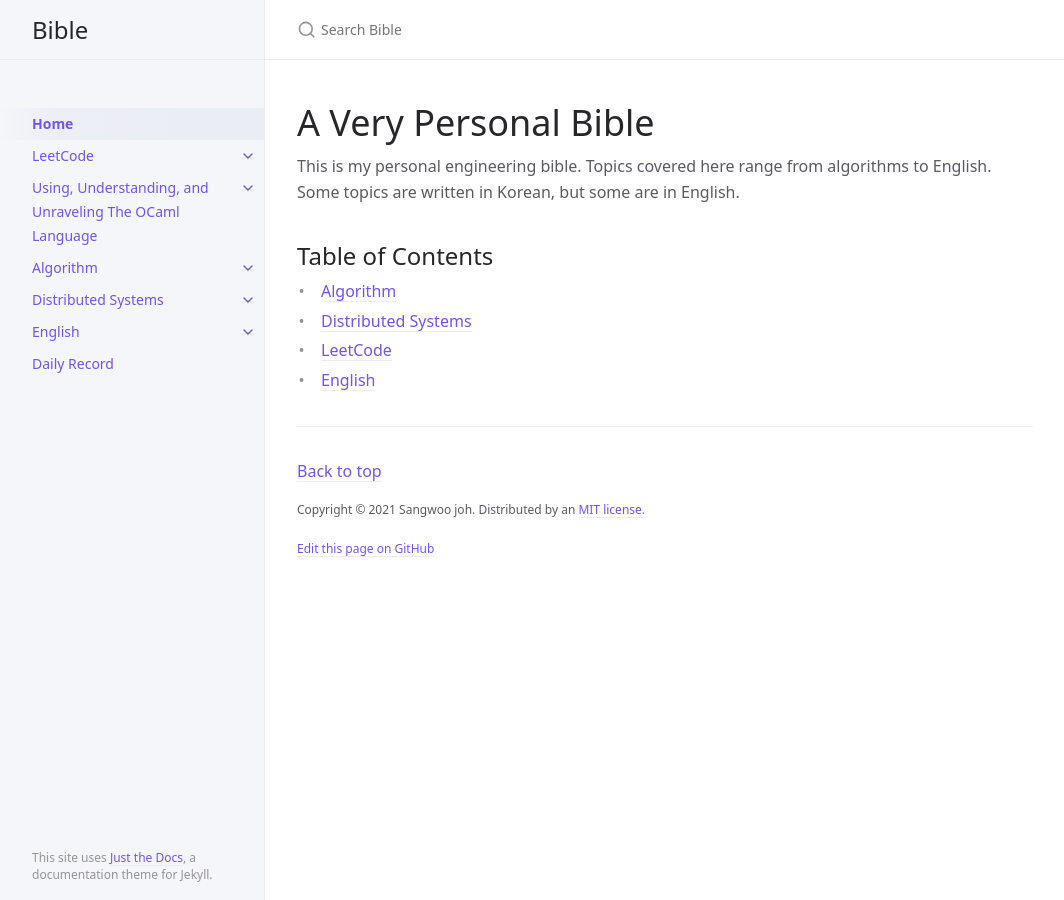
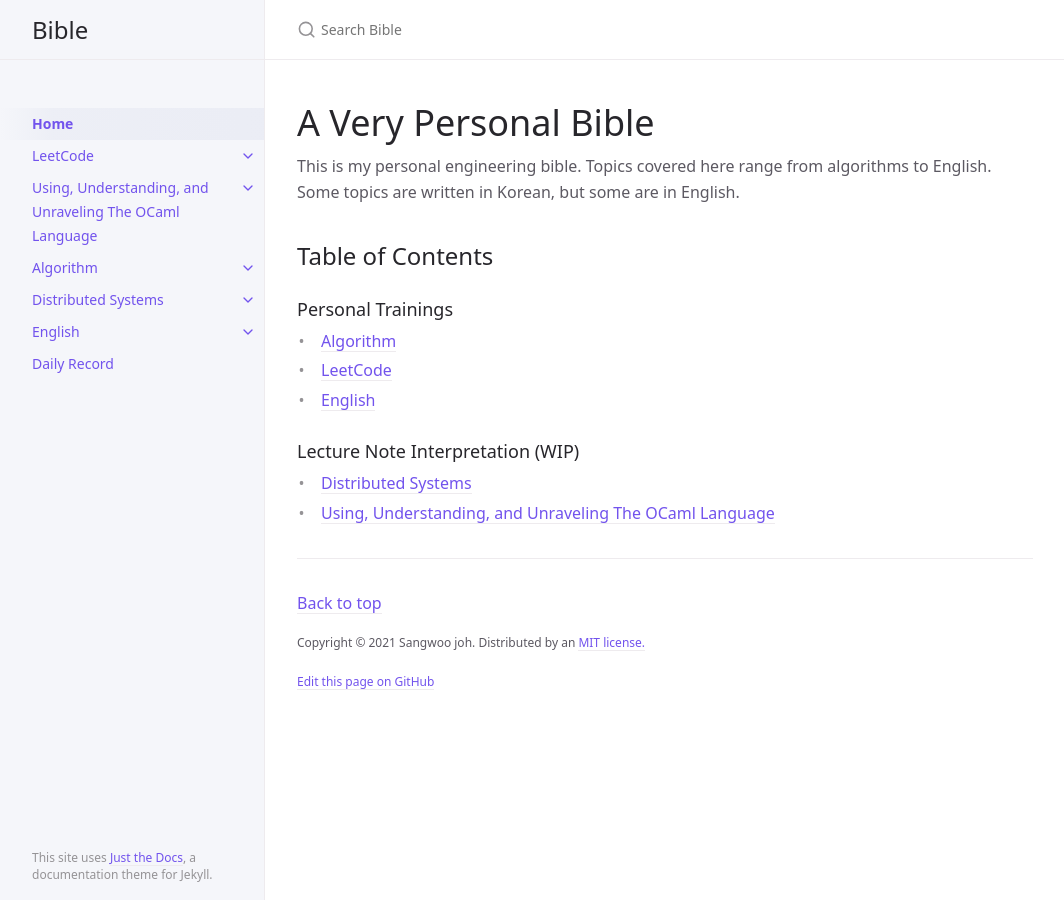
Before and after one commit to sangwoo-joh/bible-archive, a Jekyll site: the page built from index.md, in a window 1280 px wide. Shown: the whole page, without its empty margins (107-1171 px from the left). Built offline with Jekyll 4.4.1, drawn with Linux system fonts in a browser that asks for light colours.

Commit message:
Update index

```diff
--- a/index.md
+++ b/index.md
@@ -12,7 +12,12 @@ permalink: /
  are in English.
 
 ## Table of Contents
+
+### Personal Trainings
  - [Algorithm](algorithm/)
- - [Distributed Systems](distributed-systems/)
  - [LeetCode](leetcode/)
  - [English](english/)
+
+### Lecture Note Interpretation (WIP)
+ - [Distributed Systems](distributed-systems/)
+ - [Using, Understanding, and Unraveling The OCaml Language](u3-ocaml/)
```
